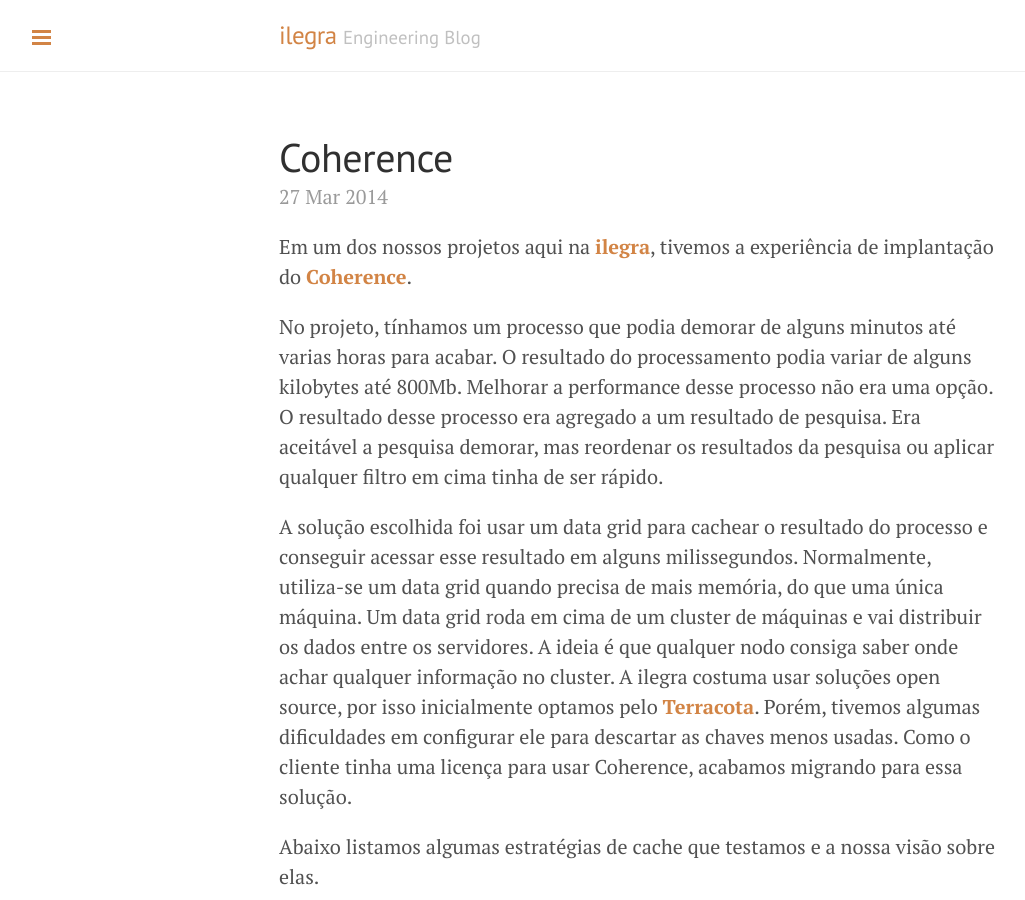
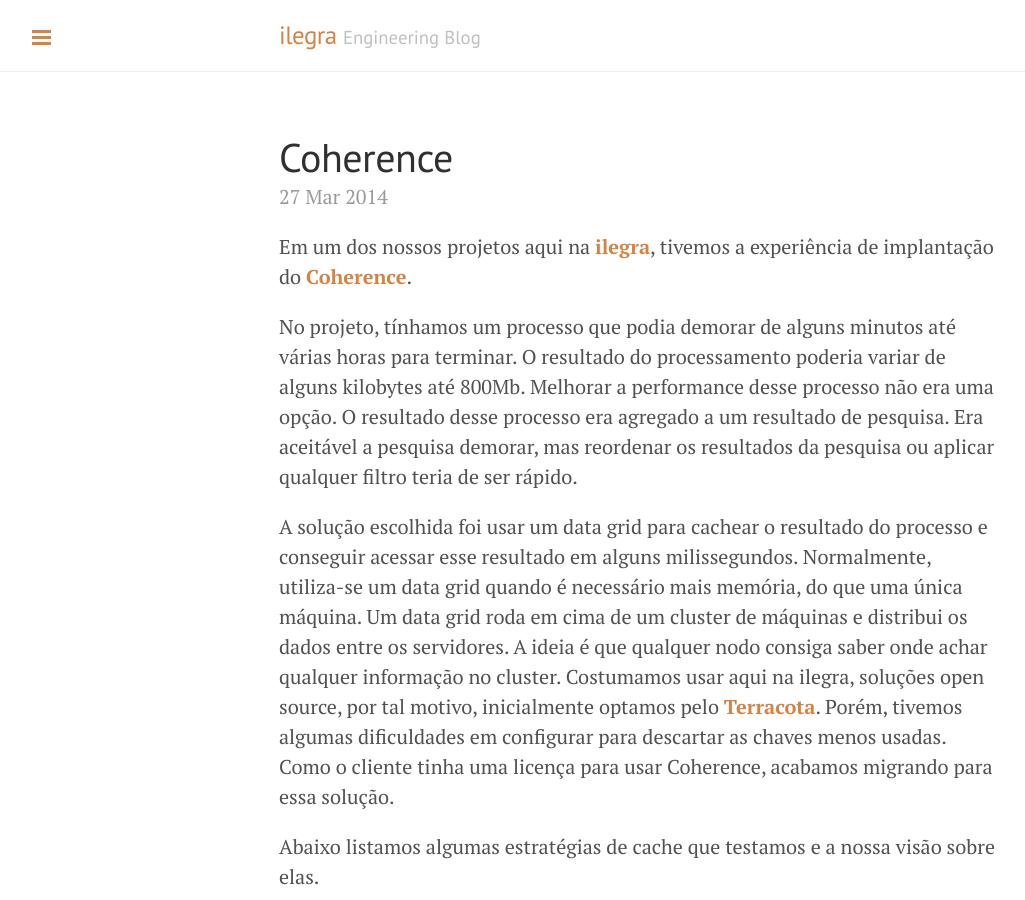
Before and after one commit to ilegra-user/ilegra.github.io, a Jekyll site: the page built from _posts/2014-03-27-coherence.md, in a window 1280 px wide and 900 px high. Shown: the whole window, without its empty margins (1-1026 px from the left). Built offline with Jekyll 4.4.1, drawn with Linux system fonts in a browser that asks for light colours; Markdown is read by kramdown in place of the engine named in the settings; comment, search, counter and statistics services are not loaded.

Commit message:
Update 2014-03-27-coherence.md

```diff
--- a/_posts/2014-03-27-coherence.md
+++ b/_posts/2014-03-27-coherence.md
@@ -8,9 +8,9 @@
 
 Em um dos nossos projetos aqui na <strong><a  href="http://www.ilegra.com" target="_blank">ilegra</a></strong>, tivemos a experiência de implantação do <strong><a  href="http://www.oracle.com/technetwork/middleware/coherence/overview/index.html" target="_blank">Coherence</a></strong>.
 
-No projeto, tínhamos um processo que podia demorar de alguns minutos até varias horas para acabar. O resultado do processamento podia variar de alguns kilobytes até 800Mb. Melhorar a performance desse processo não era uma opção. O resultado desse processo era agregado a um resultado de pesquisa. Era aceitável a pesquisa demorar, mas reordenar os resultados da pesquisa ou aplicar qualquer filtro em cima tinha de ser rápido.
+No projeto, tínhamos um processo que podia demorar de alguns minutos até várias horas para terminar. O resultado do processamento poderia variar de alguns kilobytes até 800Mb. Melhorar a performance desse processo não era uma opção. O resultado desse processo era agregado a um resultado de pesquisa. Era aceitável a pesquisa demorar, mas reordenar os resultados da pesquisa ou aplicar qualquer filtro teria de ser rápido.
 
-A solução escolhida foi usar um data grid para cachear o resultado do processo e conseguir acessar esse resultado em alguns milissegundos. Normalmente, utiliza-se um data grid quando precisa de mais memória, do que uma única máquina. Um data grid roda em cima de um cluster de máquinas e vai distribuir os dados entre os servidores. A ideia é que qualquer nodo consiga saber onde achar qualquer informação no cluster. A ilegra costuma usar soluções open source, por isso inicialmente optamos pelo <strong><a href="http://www.terracotta.org/" target="_blank">Terracota</a></strong>. Porém, tivemos algumas dificuldades em configurar ele para descartar as chaves menos usadas. Como o cliente tinha uma licença para usar Coherence, acabamos migrando para essa solução.
+A solução escolhida foi usar um data grid para cachear o resultado do processo e conseguir acessar esse resultado em alguns milissegundos. Normalmente, utiliza-se um data grid quando é necessário mais memória, do que uma única máquina. Um data grid roda em cima de um cluster de máquinas e distribui os dados entre os servidores. A ideia é que qualquer nodo consiga saber onde achar qualquer informação no cluster. Costumamos usar aqui na ilegra, soluções open source, por tal motivo, inicialmente optamos pelo <strong><a href="http://www.terracotta.org/" target="_blank">Terracota</a></strong>. Porém, tivemos algumas dificuldades em configurar para descartar as chaves menos usadas. Como o cliente tinha uma licença para usar Coherence, acabamos migrando para essa solução.
 
 Abaixo listamos algumas estratégias de cache que testamos e a nossa visão sobre elas.
 
```
